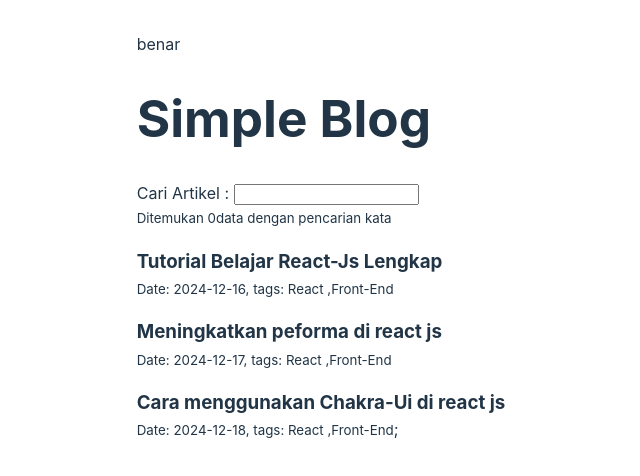
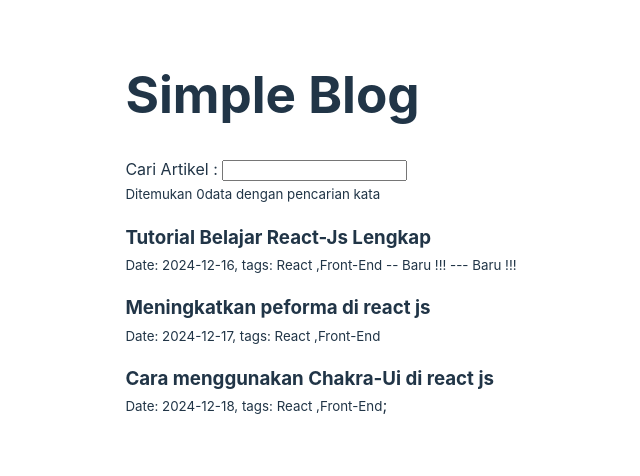
Before and after one commit to ArmandoPratama24/React-Fundamental, a React (Vite) app: page / in a window 1280 px wide. Shown: the top 476 px of the page, without its empty margins (319-959 px from the left). Built offline with nearby package versions, Linux system fonts and the light colour scheme.

Commit message:
menambahkan rendering conditional 2

```diff
--- a/src/App.jsx
+++ b/src/App.jsx
@@ -2,11 +2,9 @@ import './App.css'
 import Home from "./pages/index"
 
 function App() {
-  const value = true
 
   return (
     <div className="App">
-    {value ? 'benar' : 'salah'}
     <Home/>
     </div>
   )
--- a/src/components/Search.jsx
+++ b/src/components/Search.jsx
@@ -12,7 +12,9 @@ function Search(props) {
         <>
             <div>Cari Artikel : <input onChange={onSearchChange}></input>
             </div>
-            <small>Ditemukan {props.totalPosts}data dengan pencarian kata {search}</small>
+            <small>
+                Ditemukan {props.totalPosts}data dengan pencarian kata {search}
+            </small>
         </>
     );
 }
--- a/src/components/article.jsx
+++ b/src/components/article.jsx
@@ -1,9 +1,19 @@
+const ArticleStatus = ({ isNew }) => {
+    return isNew && <span> -- Baru !!!</span>
+}
+
+const NewArticle = () => {
+    return <span> --- Baru !!!</span>
+}
+
 function Article(props) {
     return (
         <>
             <h3>{props.title}</h3>
             <small>
                 Date: {props.date}, tags: {props.tags.join(" ,")}
+                 <ArticleStatus isNew={props.isNew} />
+                 {props.isNew && <NewArticle /> }
             </small>
         </>
     );
--- a/src/posts.json
+++ b/src/posts.json
@@ -2,19 +2,22 @@
     {
         "title":"Tutorial Belajar React-Js Lengkap",
         "tags": ["React", "Front-End"],
-        "date": "2024-12-16"
+        "date": "2024-12-16",
+        "isNew": true
     },
 
     {
         "title":"Meningkatkan peforma di react js",
         "tags": ["React", "Front-End"],
-        "date": "2024-12-17"
+        "date": "2024-12-17",
+        "isNew": false
     },
 
     {
         "title":"Cara menggunakan Chakra-Ui di react js",
         "tags": ["React", "Front-End"],
-        "date": "2024-12-18"
+        "date": "2024-12-18",
+        "isNew": false
     }
 
 ]
```
